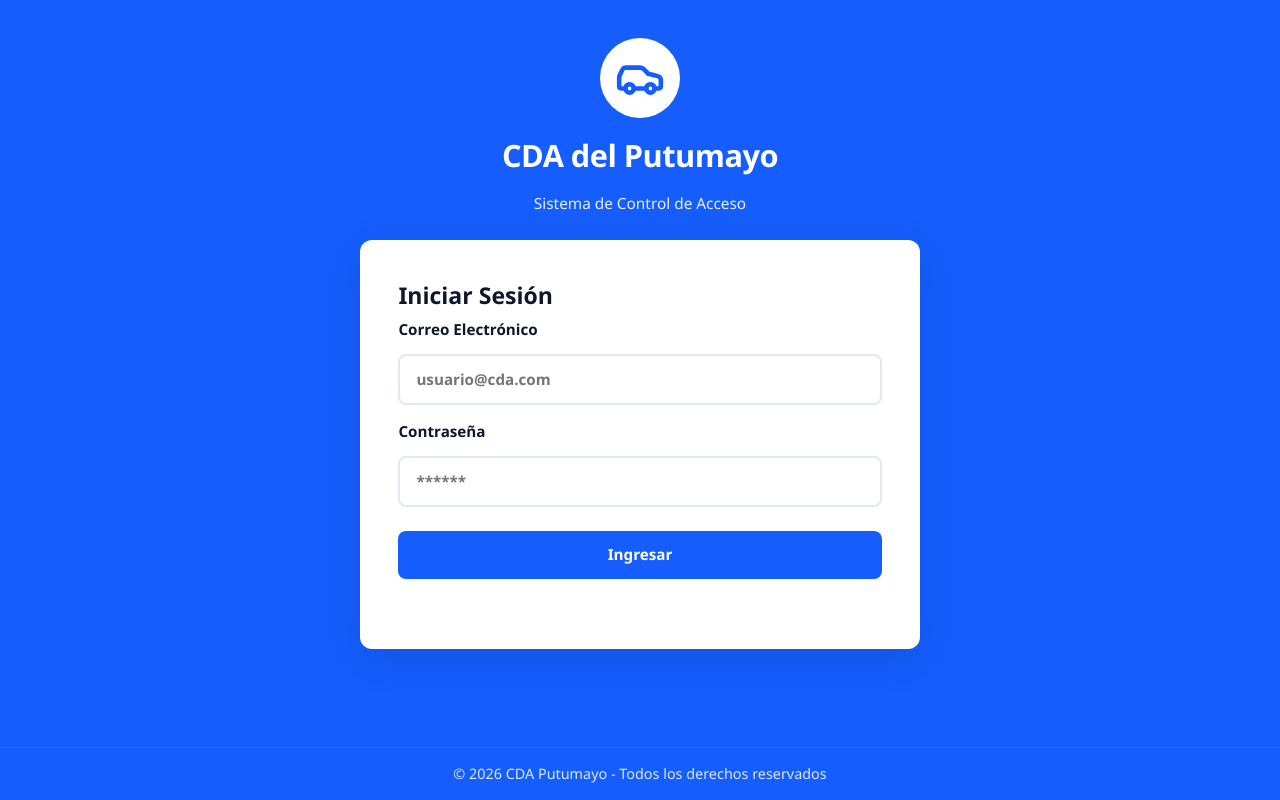
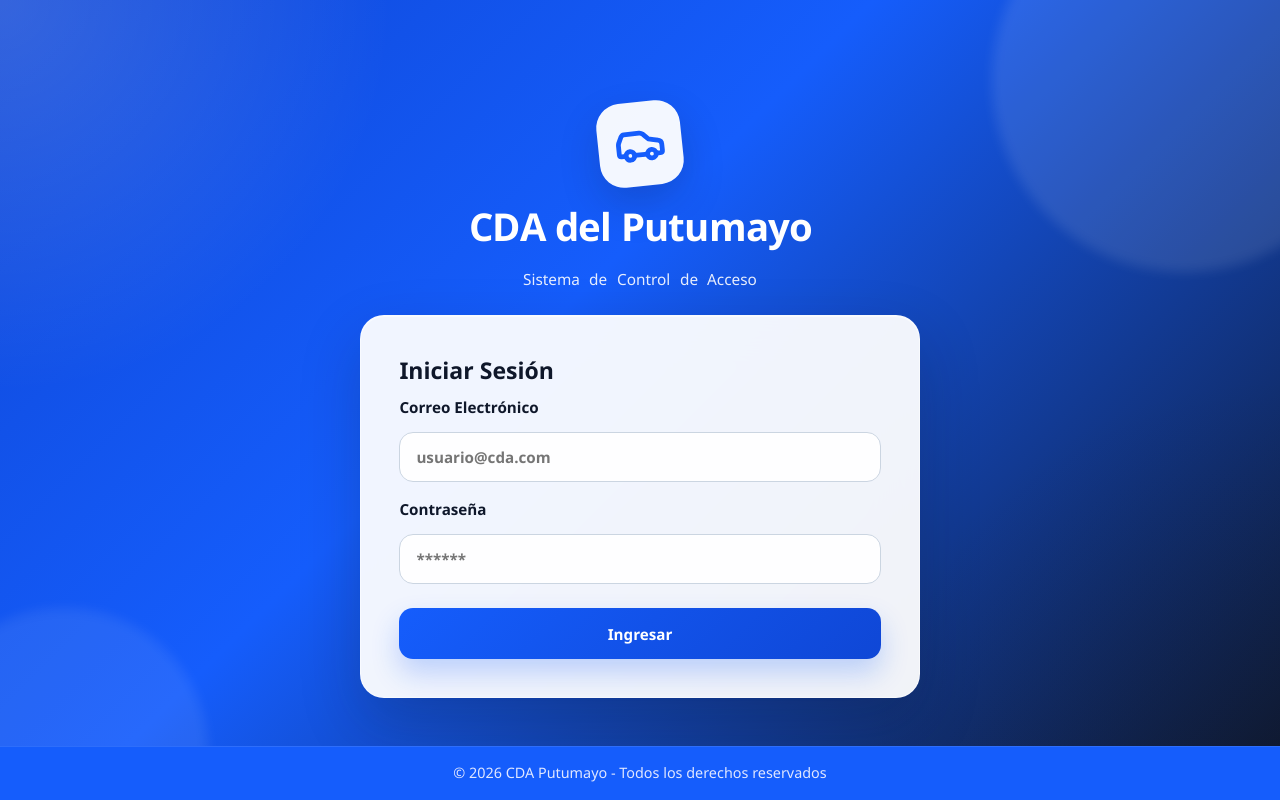
Before and after one commit to CDA-SYSTEM/FRONTEND_CDA, a React (Vite) app: page /login in a window 1280 px wide. Built offline with nearby package versions, Linux system fonts and the light colour scheme; no server answers.

Commit message:
feat: improve frontend layout and login animations

```diff
--- a/src/index.css
+++ b/src/index.css
@@ -1,17 +1,22 @@
 :root {
-  font-family: 'Segoe UI', Tahoma, Geneva, Verdana, sans-serif;
-  line-height: 1.4;
-  color: #1f2937;
-  background: #f3f4f6;
+  font-family: 'Segoe UI Variable', 'Segoe UI', 'Trebuchet MS', sans-serif;
+  line-height: 1.45;
+  color: #0f172a;
+  background:
+    radial-gradient(circle at top left, rgba(21, 93, 252, 0.16), transparent 34%),
+    radial-gradient(circle at right top, rgba(15, 23, 42, 0.08), transparent 26%),
+    linear-gradient(180deg, #f8fafc 0%, #eef2ff 100%);
   text-rendering: optimizeLegibility;
   -webkit-font-smoothing: antialiased;
   -moz-osx-font-smoothing: grayscale;
+  color-scheme: light;
 }
 
 html {
   width: 100%;
   margin: 0;
   padding: 0;
+  background: transparent;
 }
 
 * {
@@ -24,6 +29,20 @@ body {
   width: 100%;
   overflow-x: hidden;
   padding: 0;
+  background: transparent;
+  color: #0f172a;
+}
+
+body::before {
+  content: '';
+  position: fixed;
+  inset: 0;
+  background:
+    linear-gradient(135deg, rgba(255, 255, 255, 0.55), rgba(255, 255, 255, 0)),
+    radial-gradient(circle at 20% 20%, rgba(21, 93, 252, 0.08), transparent 28%),
+    radial-gradient(circle at 80% 0%, rgba(15, 23, 42, 0.05), transparent 22%);
+  pointer-events: none;
+  z-index: -1;
 }
 
 #root {
@@ -68,15 +87,30 @@ select {
 
 button {
   border: 0;
-  border-radius: 10px;
-  background: #155DFC;
+  border-radius: 12px;
+  background: linear-gradient(135deg, #155dfc 0%, #0f47d6 100%);
   color: #fff;
   cursor: pointer;
-  padding: 0.65rem 1rem;
+  padding: 0.7rem 1rem;
   min-height: 44px;
   display: inline-flex;
   align-items: center;
   justify-content: center;
+  box-shadow: 0 10px 20px rgba(21, 93, 252, 0.18);
+  transition:
+    transform 0.2s ease,
+    box-shadow 0.2s ease,
+    background 0.2s ease,
+    opacity 0.2s ease;
+}
+
+button:hover:not(:disabled) {
+  transform: translateY(-1px);
+  box-shadow: 0 14px 30px rgba(21, 93, 252, 0.24);
+}
+
+button:active:not(:disabled) {
+  transform: translateY(0);
 }
 
 button:disabled {
@@ -88,10 +122,22 @@ input,
 select {
   width: 100%;
   border: 1px solid #cbd5e1;
-  border-radius: 8px;
-  padding: 0.55rem 0.65rem;
+  border-radius: 12px;
+  padding: 0.7rem 0.85rem;
   margin-top: 0.35rem;
   min-height: 44px;
+  background: rgba(255, 255, 255, 0.92);
+  transition:
+    border-color 0.2s ease,
+    box-shadow 0.2s ease,
+    transform 0.2s ease;
+}
+
+input:focus,
+select:focus {
+  outline: none;
+  border-color: #155dfc;
+  box-shadow: 0 0 0 4px rgba(21, 93, 252, 0.12);
 }
 
 label span {
@@ -111,9 +157,14 @@ label span {
   justify-content: space-between;
   align-items: center;
   gap: 0.75rem;
-  padding: 1rem;
-  background: #155DFC;
+  padding: 1rem 1.2rem;
+  background: linear-gradient(135deg, rgba(21, 93, 252, 0.98), rgba(15, 23, 42, 0.95));
   color: #fff;
+  position: sticky;
+  top: 0;
+  z-index: 9000;
+  box-shadow: 0 16px 34px rgba(15, 23, 42, 0.2);
+  backdrop-filter: blur(14px);
 }
 
 .topbar > div {
@@ -123,18 +174,22 @@ label span {
 }
 
 .badge {
-  background: #1d4ed8;
-  padding: 0.25rem 0.55rem;
+  background: rgba(255, 255, 255, 0.14);
+  border: 1px solid rgba(255, 255, 255, 0.18);
+  padding: 0.3rem 0.65rem;
   border-radius: 999px;
-  font-size: 0.8rem;
+  font-size: 0.78rem;
+  letter-spacing: 0.04em;
 }
 
 .tabs {
   display: grid;
   grid-template-columns: repeat(2, minmax(0, 1fr));
-  gap: 0.5rem;
-  padding: 0.75rem;
-  background: #e2e8f0;
+  gap: 0.55rem;
+  padding: 0.85rem 1rem;
+  background: rgba(226, 232, 240, 0.72);
+  backdrop-filter: blur(16px);
+  border-bottom: 1px solid rgba(148, 163, 184, 0.2);
   position: relative;
   z-index: 8000;
 }
@@ -142,19 +197,34 @@ label span {
 .tab {
   text-decoration: none;
   color: #334155;
-  background: #fff;
-  border-radius: 8px;
-  padding: 0.55rem;
+  background: rgba(255, 255, 255, 0.92);
+  border-radius: 12px;
+  padding: 0.7rem 0.75rem;
   text-align: center;
+  border: 1px solid rgba(148, 163, 184, 0.18);
+  box-shadow: 0 10px 22px rgba(15, 23, 42, 0.05);
+  transition:
+    transform 0.2s ease,
+    box-shadow 0.2s ease,
+    background 0.2s ease,
+    color 0.2s ease;
+}
+
+.tab:hover {
+  transform: translateY(-1px);
+  box-shadow: 0 14px 28px rgba(15, 23, 42, 0.08);
 }
 
 .tab.active {
-  background: #155DFC;
+  background: linear-gradient(135deg, #155dfc 0%, #0f47d6 100%);
   color: #fff;
+  box-shadow: 0 14px 28px rgba(21, 93, 252, 0.25);
 }
 
 .content {
   padding: 1rem;
+  max-width: 1440px;
+  margin: 0 auto;
 }
 
 .panel-grid {
@@ -163,12 +233,24 @@ label span {
 }
 
 .panel {
-  background: #fff;
-  border: 1px solid #d1d5db;
-  border-radius: 12px;
-  padding: 1rem;
+  background: rgba(255, 255, 255, 0.88);
+  border: 1px solid rgba(209, 213, 219, 0.75);
+  border-radius: 18px;
+  padding: 1.05rem;
   display: grid;
   gap: 0.7rem;
+  box-shadow: 0 16px 38px rgba(15, 23, 42, 0.07);
+  backdrop-filter: blur(18px);
+  transition:
+    transform 0.2s ease,
+    box-shadow 0.2s ease,
+    border-color 0.2s ease;
+}
+
+.panel:hover {
+  transform: translateY(-2px);
+  box-shadow: 0 20px 44px rgba(15, 23, 42, 0.1);
+  border-color: rgba(21, 93, 252, 0.2);
 }
 
 .form-grid {
@@ -210,18 +292,35 @@ label span {
 
 .table-wrap {
   overflow-x: auto;
+  border-radius: 14px;
+  border: 1px solid rgba(226, 232, 240, 0.9);
 }
 
 table {
   width: 100%;
   border-collapse: collapse;
+  background: rgba(255, 255, 255, 0.92);
 }
 
 th,
 td {
   border-bottom: 1px solid #e5e7eb;
   text-align: left;
-  padding: 0.55rem;
+  padding: 0.7rem 0.75rem;
+}
+
+thead th {
+  background: #eff6ff;
+  color: #1e3a8a;
+  font-weight: 700;
+}
+
+tbody tr:nth-child(even) {
+  background: rgba(248, 250, 252, 0.8);
+}
+
+tbody tr:hover {
+  background: rgba(219, 234, 254, 0.45);
 }
 
 @media (min-width: 768px) {
@@ -283,6 +382,15 @@ td {
   animation: spin 1s linear infinite;
 }
 
+a {
+  color: inherit;
+}
+
+::selection {
+  background: rgba(21, 93, 252, 0.18);
+  color: #0f172a;
+}
+
 @keyframes spin {
   from {
     transform: rotate(0deg);
--- a/src/modules/auth/pages/LoginPage.css
+++ b/src/modules/auth/pages/LoginPage.css
@@ -1,62 +1,96 @@
-/* Auth Shell - Contenedor principal */
 .auth-shell {
   width: 100%;
-  height: 100vh;
   min-height: 100vh;
-  display: flex;
-  flex-direction: column;
-  align-items: center;
-  justify-content: flex-start;
-  background: #155dfc;
-  padding: clamp(1.5rem, 3vw, 3rem) 1rem clamp(4rem, 6vw, 6rem) 1rem;
-  gap: clamp(1.5rem, 2vw, 2rem);
+  display: grid;
+  place-items: center;
+  background:
+    radial-gradient(circle at top left, rgba(255, 255, 255, 0.16), transparent 26%),
+    radial-gradient(circle at bottom right, rgba(15, 23, 42, 0.22), transparent 28%),
+    linear-gradient(135deg, #0f47d6 0%, #155dfc 42%, #0f172a 100%);
+  padding: clamp(1.25rem, 3vw, 3rem);
   box-sizing: border-box;
   margin: 0;
+  overflow: hidden;
+  position: relative;
+}
+
+.auth-shell::before,
+.auth-shell::after {
+  content: '';
+  position: absolute;
+  border-radius: 999px;
+  pointer-events: none;
+  filter: blur(6px);
+}
+
+.auth-shell::before {
+  width: 24rem;
+  height: 24rem;
+  top: -7rem;
+  right: -6rem;
+  background: rgba(255, 255, 255, 0.1);
+}
+
+.auth-shell::after {
+  width: 18rem;
+  height: 18rem;
+  left: -5rem;
+  bottom: -6rem;
+  background: rgba(255, 255, 255, 0.08);
 }
 
 .auth-panel {
   width: min(100%, 560px);
-  display: flex;
-  flex-direction: column;
-  align-items: center;
-  gap: clamp(1.5rem, 2vw, 2rem);
-  margin: 0 auto;
+  display: grid;
+  gap: 1.5rem;
+  position: relative;
+  z-index: 1;
 }
 
-/* Header con logo y título */
 .auth-header {
-  display: flex;
-  flex-direction: column;
-  align-items: center;
-  gap: 1rem;
+  display: grid;
+  justify-items: center;
+  gap: 0.85rem;
   color: white;
   text-align: center;
-  width: 100%;
-  padding: 0 1rem;
 }
 
 .logo-circle {
-  width: 80px;
-  height: 80px;
-  background: white;
-  border-radius: 50%;
+  width: 84px;
+  height: 84px;
+  background: rgba(255, 255, 255, 0.95);
+  border-radius: 24px;
   display: flex;
   align-items: center;
   justify-content: center;
   color: #155dfc;
   flex-shrink: 0;
+  box-shadow: 0 18px 40px rgba(15, 23, 42, 0.18);
+  transform: rotate(-6deg);
 }
 
 .logo-circle svg {
-  width: 50px;
-  height: 50px;
+  width: 52px;
+  height: 52px;
 }
 
 .auth-header h1 {
   margin: 0;
-  font-size: clamp(1.6rem, 2.4vw, 2rem);
-  font-weight: 700;
-  letter-spacing: -0.5px;
+  font-size: clamp(1.85rem, 3vw, 2.4rem);
+  font-weight: 800;
+  letter-spacing: -0.04em;
+}
+
+.auth-title {
+  display: inline-flex;
+  flex-wrap: wrap;
+  justify-content: center;
+  gap: 0.02em;
+}
+
+.login-title-char {
+  display: inline-block;
+  will-change: transform, opacity, filter;
 }
 
 .auth-subtitle {
@@ -66,20 +100,35 @@
   font-weight: 400;
 }
 
-/* Auth Card - Tarjeta del formulario */
+.login-subtitle {
+  display: flex;
+  flex-wrap: wrap;
+  justify-content: center;
+  gap: 0.35rem;
+}
+
+.login-subtitle-word {
+  display: inline-block;
+  will-change: transform, opacity;
+}
+
 .auth-card {
-  background: white;
-  border-radius: 12px;
+  background: rgba(255, 255, 255, 0.94);
+  border: 1px solid rgba(255, 255, 255, 0.54);
+  border-radius: 24px;
   padding: clamp(1.5rem, 3vw, 3rem);
-  box-shadow: 0 10px 40px rgba(0, 0, 0, 0.1);
+  box-shadow:
+    0 24px 60px rgba(15, 23, 42, 0.22),
+    inset 0 1px 0 rgba(255, 255, 255, 0.62);
   width: 100%;
   max-width: none;
   box-sizing: border-box;
+  backdrop-filter: blur(22px);
 }
 
 .auth-card h2 {
-  margin: 0 0 0.5rem 0;
-  font-size: clamp(1.3rem, 1.8vw, 1.5rem);
+  margin: 0 0 0.55rem 0;
+  font-size: clamp(1.3rem, 1.8vw, 1.6rem);
   color: #0f172a;
   text-align: left;
 }
@@ -88,15 +137,14 @@
   margin: 0 0 2rem 0;
   color: #64748b;
   text-align: left;
-  font-size: 0.9rem;
+  font-size: 0.95rem;
 }
 
-/* Form Grid */
 .form-grid {
   display: flex;
   flex-direction: column;
-  gap: clamp(1rem, 1.5vw, 1.5rem);
-  margin-bottom: 2rem;
+  gap: 1rem;
+  margin-bottom: 0;
 }
 
 .form-grid label {
@@ -104,52 +152,60 @@
   flex-direction: column;
   gap: 0.5rem;
   color: #0f172a;
-  font-weight: 600;
+  font-weight: 700;
   font-size: 0.95rem;
 }
 
 .form-grid input {
-  padding: 0.8rem 1rem;
-  border: 2px solid #e2e8f0;
-  border-radius: 8px;
+  padding: 0.82rem 1rem;
+  border: 1px solid #cbd5e1;
+  border-radius: 14px;
   font-size: clamp(0.95rem, 1.1vw, 1rem);
-  transition: border-color 0.3s ease;
+  transition:
+    border-color 0.2s ease,
+    box-shadow 0.2s ease,
+    transform 0.2s ease;
+  background: rgba(255, 255, 255, 0.95);
 }
 
 .form-grid input:focus {
   outline: none;
   border-color: #155dfc;
-  box-shadow: 0 0 0 3px rgba(21, 93, 252, 0.1);
+  box-shadow: 0 0 0 4px rgba(21, 93, 252, 0.12);
 }
 
 .form-grid input:disabled {
   background-color: #f8fafc;
   cursor: not-allowed;
-  opacity: 0.6;
+  opacity: 0.7;
 }
 
 .field-error {
-  color: #ef4444;
+  color: #dc2626;
   font-size: 0.875rem;
-  font-weight: 500;
+  font-weight: 600;
 }
 
 .form-grid button {
-  padding: 0.85rem 1rem;
-  background-color: #155dfc;
+  padding: 0.9rem 1rem;
+  background: linear-gradient(135deg, #155dfc 0%, #0f47d6 100%);
   color: white;
   border: none;
-  border-radius: 8px;
+  border-radius: 14px;
   font-size: clamp(0.95rem, 1.1vw, 1rem);
-  font-weight: 600;
+  font-weight: 700;
   cursor: pointer;
-  transition: background-color 0.3s ease, transform 0.2s ease;
+  transition:
+    background 0.2s ease,
+    transform 0.2s ease,
+    box-shadow 0.2s ease;
   margin-top: 0.5rem;
+  box-shadow: 0 14px 28px rgba(21, 93, 252, 0.24);
 }
 
 .form-grid button:hover:not(:disabled) {
-  background-color: #0f47d6;
   transform: translateY(-2px);
+  box-shadow: 0 18px 32px rgba(21, 93, 252, 0.3);
 }
 
 .form-grid button:active:not(:disabled) {
@@ -157,17 +213,17 @@
 }
 
 .form-grid button:disabled {
-  background-color: #cbd5e1;
+  background: linear-gradient(135deg, #94a3b8 0%, #64748b 100%);
   cursor: not-allowed;
-  opacity: 0.7;
+  opacity: 0.8;
 }
 
-/* Error Message */
 .error-message {
-  background-color: #fee2e2;
+  background: linear-gradient(135deg, rgba(254, 226, 226, 0.96), rgba(255, 237, 213, 0.96));
+  border: 1px solid rgba(248, 113, 113, 0.28);
   border-left: 4px solid #ef4444;
   padding: 1rem;
-  border-radius: 6px;
+  border-radius: 14px;
   margin-bottom: 1.5rem;
 }
 
@@ -177,7 +233,6 @@
   font-size: 0.95rem;
 }
 
-/* Responsive */
 @media (max-width: 1024px) {
   .auth-panel {
     width: min(100%, 520px);
@@ -191,7 +246,6 @@
 @media (max-width: 640px) {
   .auth-shell {
     padding: 1rem;
-    gap: 1rem;
   }
 
   .auth-panel {
@@ -200,12 +254,15 @@
   }
 
   .auth-header {
-    padding: 0;
-    gap: 0.75rem;
+    gap: 0.65rem;
   }
 
   .auth-header h1 {
-    font-size: 1.5rem;
+    font-size: 1.6rem;
+  }
+
+  .auth-title {
+    gap: 0.01em;
   }
 
   .auth-subtitle {
@@ -213,21 +270,23 @@
   }
 
   .logo-circle {
-    width: 60px;
-    height: 60px;
+    width: 68px;
+    height: 68px;
+    border-radius: 20px;
   }
 
   .logo-circle svg {
-    width: 40px;
-    height: 40px;
+    width: 42px;
+    height: 42px;
   }
 
   .auth-card {
     padding: 1.5rem 1.25rem;
+    border-radius: 20px;
   }
 
   .form-grid {
-    gap: 1rem;
+    gap: 0.9rem;
   }
 
   .auth-card h2 {
--- a/src/modules/auth/pages/LoginPage.tsx
+++ b/src/modules/auth/pages/LoginPage.tsx
@@ -2,6 +2,7 @@ import { zodResolver } from '@hookform/resolvers/zod'
 import { useEffect } from 'react'
 import { useForm } from 'react-hook-form'
 import { useNavigate } from 'react-router-dom'
+import { animate, stagger } from 'animejs'
 import { Car } from 'lucide-react'
 import {
   loginSchema,
@@ -19,6 +20,21 @@ const DASHBOARD_ROUTES: Record<string, string> = {
   OPERARIO: '/recepcion',
   INSPECTOR: '/inspeccion/asignacion',
   FACTURADOR: '/facturacion',
+}
+
+const LOGIN_TITLE = 'CDA del Putumayo'
+const LOGIN_SUBTITLE = 'Sistema de Control de Acceso'
+
+function renderTextCharacters(text: string, className: string) {
+  return Array.from(text).map((character, index) => (
+    <span
+      key={`${className}-${index}-${character}`}
+      className={className}
+      aria-hidden="true"
+    >
+      {character === ' ' ? '\u00A0' : character}
+    </span>
+  ))
 }
 
 export function LoginPage() {
@@ -53,6 +69,31 @@ export function LoginPage() {
     }
   }, [user, navigate])
 
+  useEffect(() => {
+    const animacionTitulo = animate('.login-title-char', {
+      opacity: [0, 1],
+      translateY: [16, 0],
+      filter: ['blur(12px)', 'blur(0px)'],
+      duration: 900,
+      delay: stagger(25, { from: 'first' }),
+      ease: 'outCubic',
+    })
+
+    const animacionSubtitulo = animate('.login-subtitle-word', {
+      opacity: [0, 1],
+      translateY: [8, 0],
+      scale: [0.98, 1],
+      duration: 600,
+      delay: stagger(70, { from: 'first' }),
+      ease: 'outCubic',
+    })
+
+    return () => {
+      animacionTitulo.revert()
+      animacionSubtitulo.revert()
+    }
+  }, [])
+
   /**
    * Manejo del submit del formulario
    */
@@ -76,8 +117,17 @@ export function LoginPage() {
           <div className="logo-circle">
             <Car size={42} strokeWidth={2.2} />
           </div>
-          <h1>CDA del Putumayo</h1>
-          <p className="auth-subtitle">Sistema de Control de Acceso</p>
+          <h1 className="auth-title" aria-label={LOGIN_TITLE}>
+            {renderTextCharacters(LOGIN_TITLE, 'login-title-char')}
+          </h1>
+          <p className="auth-subtitle login-subtitle" aria-label={LOGIN_SUBTITLE}>
+            {LOGIN_SUBTITLE.split(' ').map((word, index, words) => (
+              <span key={`${word}-${index}`} className="login-subtitle-word">
+                {word}
+                {index < words.length - 1 ? '\u00A0' : ''}
+              </span>
+            ))}
+          </p>
         </div>
 
         <section className="auth-card">
--- a/src/shared/layout/AppLayout.tsx
+++ b/src/shared/layout/AppLayout.tsx
@@ -11,7 +11,7 @@ const links = [
   { to: '/usuarios', label: 'Usuarios', roles: ['ADMIN'] },
   { to: '/recepcion', label: 'Recepcion', roles: ['ADMIN', 'RECEPCIONISTA', 'MANAGER', 'OPERARIO'] },
   { to: '/clientes', label: 'Clientes', roles: ['ADMIN', 'RECEPCIONISTA', 'MANAGER', 'OPERARIO'] },
-  { to: '/inspeccion/asignacion', label: 'Inspeccion', roles: ['ADMIN', 'INSPECTOR'] },
+  { to: '/inspeccion/asignacion', label: 'Checklist', roles: ['ADMIN', 'INSPECTOR'] },
   { to: '/vehiculo/registro', label: 'Vehículos', roles: ['ADMIN', 'RECEPCIONISTA', 'MANAGER', 'OPERARIO'] },
   { to: '/facturacion', label: 'Facturacion', roles: ['ADMIN', 'FACTURADOR', 'MANAGER'] },
 ]
```
Also changed, not shown: src/modules/dashboard/pages/DashboardPage.tsx (+47 -12 lines), src/shared/layout/AppLayout.css (+31 -28 lines).
